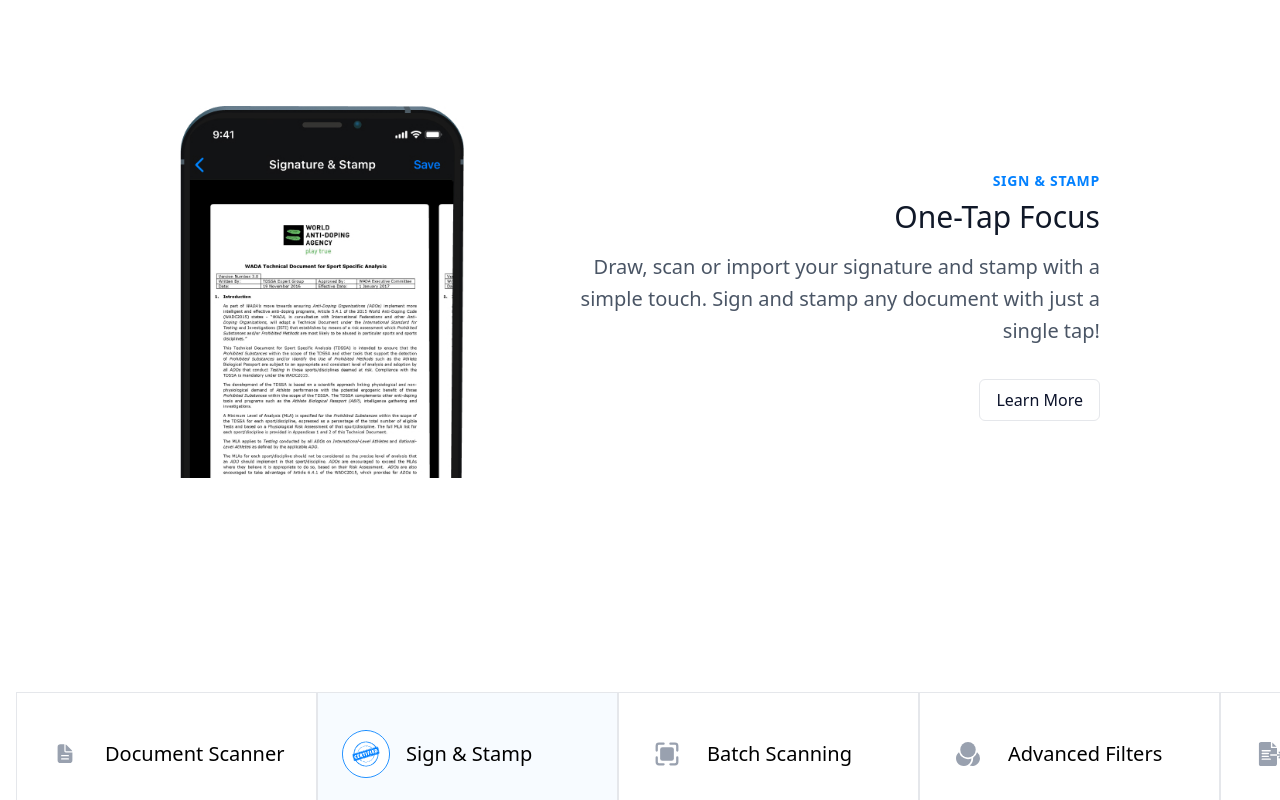
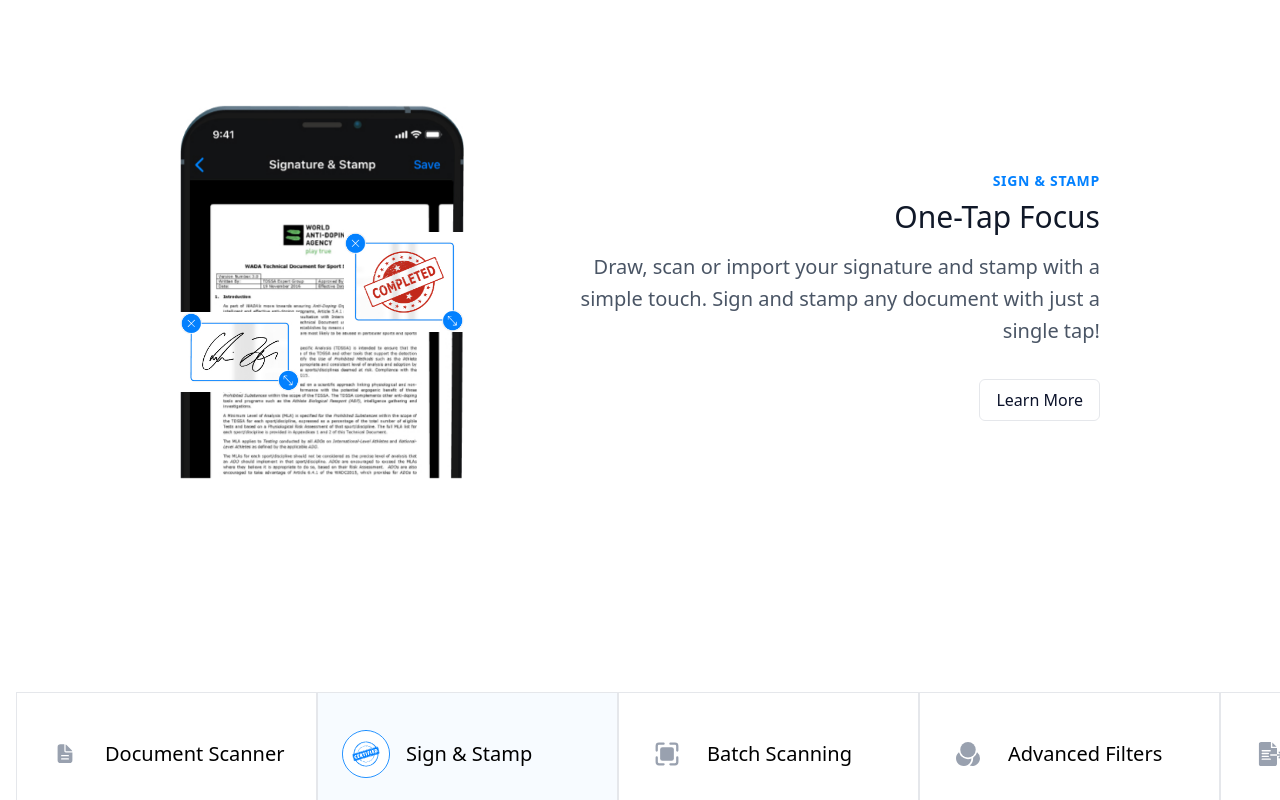
Before and after one commit to betulerkoc/fe-challenge, a React (Vite) app: page / in a window 1280 px wide. Both pictures are taken after a click on the button "Sign & Stamp". Shown: the part 76-876 px from the top of the page. Built offline with nearby package versions, Linux system fonts and the light colour scheme.

Commit message:
add animations for each slide

```diff
--- /dev/null
+++ b/src/components/SlideContent/DocumentSlide.tsx
@@ -0,0 +1,17 @@
+import React from 'react';
+import { MenuItem } from '../../types';
+
+interface DocumentSlideProps {
+  slide: MenuItem;
+  animate?: boolean;
+}
+
+export const DocumentSlide: React.FC<DocumentSlideProps> = ({ slide, animate = false }) => (
+  <div className="w-[284px]">
+    <img
+      src={slide.image}
+      alt={slide.title}
+      className={`w-full ${animate ? 'slide-up-animation' : ''}`}
+    />
+  </div>
+);
--- /dev/null
+++ b/src/components/SlideContent/FilterSlide.tsx
@@ -0,0 +1,34 @@
+import React from 'react';
+import { MenuItem } from '../../types';
+import filterLightImg from '../../assets/filterLight.jpg';
+import filterContrastImg from '../../assets/filterContrast.jpg';
+
+interface FilterSlideProps {
+  slide: MenuItem;
+}
+
+export const FilterSlide: React.FC<FilterSlideProps> = ({ slide }) => (
+  <div className='relative'>
+    <div className="w-[284px]">
+      <img
+        src={slide.image}
+        alt={slide.title}
+        className="w-full slide-up-animation"
+      />
+    </div>
+    <div className="absolute left-0 top-30 ">
+      <img
+        src={filterLightImg}
+        alt="Light Filter"
+        className="w-[28px] fade-in-left [animation-delay:2000ms]"
+      />
+    </div>
+    <div className="absolute right-0 top-30">
+      <img
+        src={filterContrastImg}
+        alt="Contrast Filter"
+        className="w-[28px] fade-in-right [animation-delay:2000ms]"
+      />
+    </div>
+  </div>
+);
--- /dev/null
+++ b/src/components/SlideContent/ScanSlide.tsx
@@ -0,0 +1,40 @@
+import React from 'react';
+import { MenuItem } from '../../types';
+import scanFile1 from '../../assets/scanFile1.jpg';
+import scanFile2 from '../../assets/scanFile2.jpg';
+import scanFile3 from '../../assets/scanFile3.jpg';
+
+interface ScanSlideProps {
+  slide: MenuItem;
+}
+
+export const ScanSlide: React.FC<ScanSlideProps> = ({ slide }) => (
+  <div className="relative">
+    <div className="w-[284px]">
+      <img
+        src={slide.image}
+        alt={slide.title}
+        className={`w-full slide-up-animation`}
+      />
+    </div>
+
+    <div className="absolute inset-0 flex items-center justify-center">
+      <img
+        src={scanFile1}
+        alt={`Scan File 1`}
+        className={`w-[250px] animate-[slideUp_3s_ease-out_1000ms_forwards]`}
+      />
+      <img
+        src={scanFile2}
+        alt={`Scan File 2`}
+        className={`w-[250px] animate-[slideUp_3s_ease-out_2000ms_forwards]`}
+      />
+      <img
+        src={scanFile3}
+        alt={`Scan File 3`}
+        className={`w-[250px] animate-[slideUp_3s_ease-out_3000ms_forwards]`}
+      />
+    </div>
+
+  </div>
+);
--- /dev/null
+++ b/src/components/SlideContent/ShareSlide.tsx
@@ -0,0 +1,40 @@
+import React from 'react';
+import { MenuItem } from '../../types';
+import shareJpgImg from '../../assets/shareJpg.jpg';
+import sharePdfImg from '../../assets/sharePdf.jpg';
+import shareTxtImg from '../../assets/sharetxt.jpg';
+
+interface ShareSlideProps {
+  slide: MenuItem;
+}
+
+export const ShareSlide: React.FC<ShareSlideProps> = ({ slide }) => (
+  <div className='relative'>
+    <div className="w-[284px]">
+      <img
+        src={slide.image}
+        alt={slide.title}
+        className="w-full slide-up-animation"
+      />
+    </div>
+
+    <div className={`absolute top-1/2 -translate-y-1/2`}>
+      <img
+        src={shareJpgImg}
+        alt={'Share JPG'}
+        className={`w-[72px] opacity-0 animate-[slideUp_0.8s_ease-out_1000ms_forwards]`}
+      />
+      <img
+        src={sharePdfImg}
+        alt={'Share PDF'}
+        className={`w-[72px] opacity-0 animate-[slideUp_0.8s_ease-out_2000ms_forwards]`}
+      />
+      <img
+        src={shareTxtImg}
+        alt={'Share TXT'}
+        className={`w-[72px] opacity-0 animate-[slideUp_0.8s_ease-out_3000ms_forwards]`}
+      />
+    </div>
+
+  </div>
+);
--- /dev/null
+++ b/src/components/SlideContent/SignatureSlide.tsx
@@ -0,0 +1,35 @@
+import React from 'react';
+import { MenuItem } from '../../types';
+import signatureImg from '../../assets/signature.jpg';
+import stampImg from '../../assets/stamp.jpg';
+
+interface SignatureSlideProps {
+  slide: MenuItem;
+}
+
+export const SignatureSlide: React.FC<SignatureSlideProps> = ({ slide }) => (
+  <div className="">
+
+    <div className="w-[284px]">
+      <img
+        src={slide.image}
+        alt={slide.title}
+        className="w-full slide-up-animation"
+      />
+    </div>
+    <div className="absolute left-0 bottom-25">
+      <img
+        src={signatureImg}
+        alt="Signature"
+        className="w-[120px] fade-in-left"
+      />
+    </div>
+    <div className="absolute right-0 top-35">
+      <img
+        src={stampImg}
+        alt="Stamp"
+        className="w-[120px] fade-in-right"
+      />
+    </div>
+  </div>
+);
--- a/src/components/SlideContent/index.tsx
+++ b/src/components/SlideContent/index.tsx
@@ -1,29 +1,48 @@
 import React from 'react';
 import { MenuItem } from '../../types';
+import { DocumentSlide } from './DocumentSlide';
+import { SignatureSlide } from './SignatureSlide';
+import { ScanSlide } from './ScanSlide';
+import { FilterSlide } from './FilterSlide';
+import { ShareSlide } from './ShareSlide';
 
 interface SlideContentProps {
   slide: MenuItem;
+  activeIndex: number;
 }
 
-const SlideContent: React.FC<SlideContentProps> = ({ slide }) => (
+const SlideContent: React.FC<SlideContentProps> = ({ slide, activeIndex }) => {
+  const renderSlideContent = () => {
+    switch (activeIndex) {
+      case 0:
+        return <DocumentSlide slide={slide} animate />;
+      case 1:
+        return <SignatureSlide slide={slide} />;
+      case 2:
+        return <ScanSlide slide={slide} />;
+      case 3:
+        return <FilterSlide slide={slide} />;
+      case 4:
+        return <ShareSlide slide={slide} />;
+      default:
+        return <DocumentSlide slide={slide} />;
+    }
+  };
+
+  return (
     <div className="flex flex-col justify-center items-center lg:h-[736px] lg:flex-row-reverse">
-    <div className="flex flex-col items-center justify-center mt-10 lg:w-[556px] lg:items-end">
+      <div className="flex flex-col items-center justify-center mt-10 lg:w-[556px] lg:items-end relative z-20">
         <p className="text-sm font-bold text-[#0381FF] uppercase tracking-wider mb-2">{slide.title}</p>
         <p className="text-3xl text-gray-900 mb-4">{slide.subtitle}</p>
         <p className="text-sm text-center leading-8 text-gray-600 mb-8 lg:text-xl lg:text-right">{slide.description}</p>
         <button className="text-[#0B122A] border border-gray-200 rounded-md px-4 py-2 font-medium mb-8">Learn More</button>
       </div>
 
-    <div className="lg:mr-20">
-      {slide.image && (
-        <img
-          src={slide.image}
-          alt={slide.title}
-          className="w-[284px]"
-        />
-      )}
+      <div className="lg:mr-20 flex items-center justify-center min-h-[400px] relative">
+        {renderSlideContent()}
       </div>
     </div>
   );
+}
 
 export default SlideContent;
--- a/src/components/SliderMenu/index.tsx
+++ b/src/components/SliderMenu/index.tsx
@@ -11,32 +11,37 @@ const SlideMenu: React.FC<SlideMenuProps> = ({ items, defaultActiveIndex = 0 })
   const [activeIndex, setActiveIndex] = useState(defaultActiveIndex);
 
   return (
-    <div className="w-full">
-      <div className="mb-8 px-4">
-        <SlideContent slide={items[activeIndex]} />
+    <div className="w-full relative">
+      <div className="relative mb-8 px-4">
+        <div className="flex-1">
+          <SlideContent
+            slide={items[activeIndex]}
+            activeIndex={activeIndex}
+          />
+        </div>
       </div>
 
-      <div className="w-full overflow-x-auto scrollbar-hide">
+      <div className="w-full overflow-x-auto scrollbar-hide relative z-10">
         <div className="flex px-4">
           {items.map((item, index) => (
             <button
               key={index}
               onClick={() => setActiveIndex(index)}
-              className={`flex items-center space-x-4 min-w-[301px] h-[124px] border border-gray-200 transition-all duration-200 px-6 ${activeIndex === index ? 'bg-[#0381FF08] border-[#0381FF]' : 'hover:bg-gray-50'
-                }`}
+              className={`flex items-center space-x-4 min-w-[301px] h-[124px] border border-gray-200 transition-all duration-200 px-6 ${
+                activeIndex === index ? 'bg-[#0381FF08] border-[#0381FF]' : 'hover:bg-gray-50'
+              }`}
             >
               <div
-                className={`w-12 h-12 flex items-center justify-center ${activeIndex === index
+                className={`w-12 h-12 flex items-center justify-center ${
+                  activeIndex === index
                     ? 'text-[#0381FF] animate-circle-fill'
                     : 'text-gray-400'
-                  }`}
+                }`}
               >
                 {React.cloneElement(item.icon as JSX.Element, {
                   className: 'w-full h-full',
                 })}
               </div>
-
-
 
               <div className="text-left flex-1">
                 <div className="text-xl font-medium">
--- a/src/styles.css
+++ b/src/styles.css
@@ -23,3 +23,48 @@ body {
     stroke-dashoffset: 0;
   }
 }
+
+@keyframes slideUp {
+  0% {
+    opacity: 0;
+    transform: translateY(400px);
+  }
+  100% {
+    opacity: 1;
+    transform: translateY(0);
+  }
+}
+
+@keyframes fadeInLeft {
+  from {
+    opacity: 0;
+    transform: translateX(-20px);
+  }
+  to {
+    opacity: 1;
+    transform: translateX(0);
+  }
+}
+
+@keyframes fadeInRight {
+  from {
+    opacity: 0;
+    transform: translateX(20px);
+  }
+  to {
+    opacity: 1;
+    transform: translateX(0);
+  }
+}
+
+.slide-up-animation {
+  animation: slideUp 0.8s cubic-bezier(0.4, 0, 0.2, 1) forwards;
+}
+
+.fade-in-left {
+  animation: fadeInLeft 0.8s ease-out forwards;
+}
+
+.fade-in-right {
+  animation: fadeInRight 0.8s ease-out forwards;
+}
```
Lines whose indentation alone changed are shown as unchanged.
